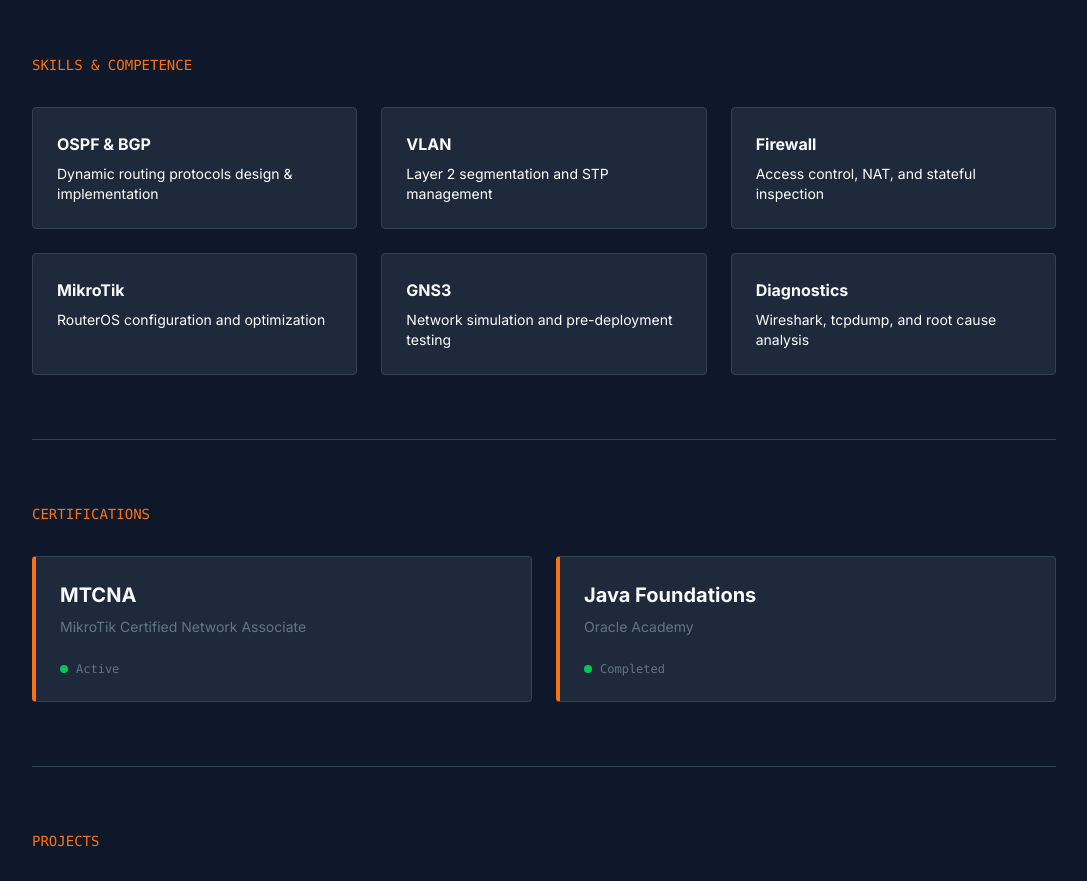
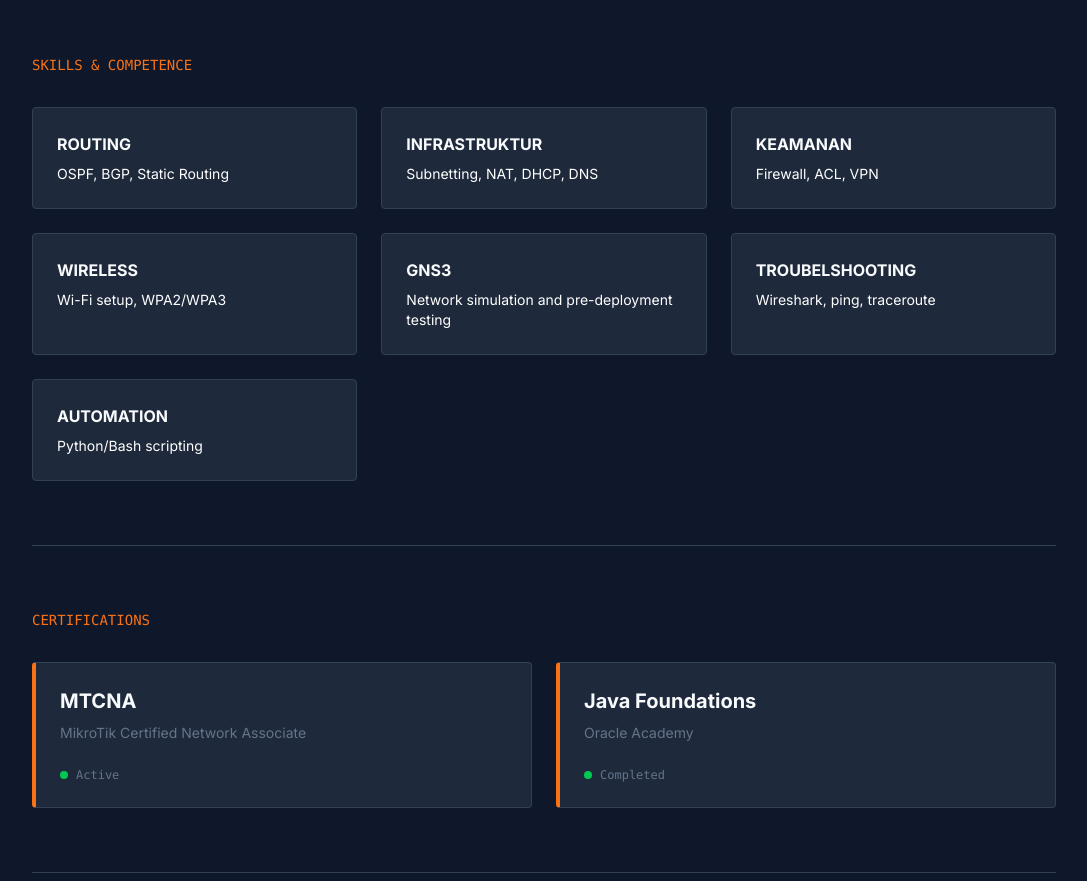
Before and after one commit to BangGempar/web-portofolio, a Next.js app: page / in a window 1280 px wide. Shown: the part 1280-2161 px from the top of the page, without its empty margins (96-1183 px from the left). Built offline with nearby package versions, Linux system fonts and the light colour scheme.

Commit message:
Content: perbarui daftar keahlian

```diff
--- a/app/components/Skills.tsx
+++ b/app/components/Skills.tsx
@@ -1,11 +1,12 @@
 export function Skills() {
   const skills = [
-    { name: "OSPF & BGP", desc: "Dynamic routing protocols design & implementation" },
-    { name: "VLAN", desc: "Layer 2 segmentation and STP management" },
-    { name: "Firewall", desc: "Access control, NAT, and stateful inspection" },
-    { name: "MikroTik", desc: "RouterOS configuration and optimization" },
+    { name: "ROUTING", desc: "OSPF, BGP, Static Routing" },
+    { name: "INFRASTRUKTUR", desc: "Subnetting, NAT, DHCP, DNS" },
+    { name: "KEAMANAN", desc: "Firewall, ACL, VPN" },
+    { name: "WIRELESS", desc: "Wi-Fi setup, WPA2/WPA3" },
     { name: "GNS3", desc: "Network simulation and pre-deployment testing" },
-    { name: "Diagnostics", desc: "Wireshark, tcpdump, and root cause analysis" }
+    { name: "TROUBELSHOOTING", desc: "Wireshark, ping, traceroute" },
+    { name: "AUTOMATION", desc: "Python/Bash scripting" }
   ];
 
   return (
```
